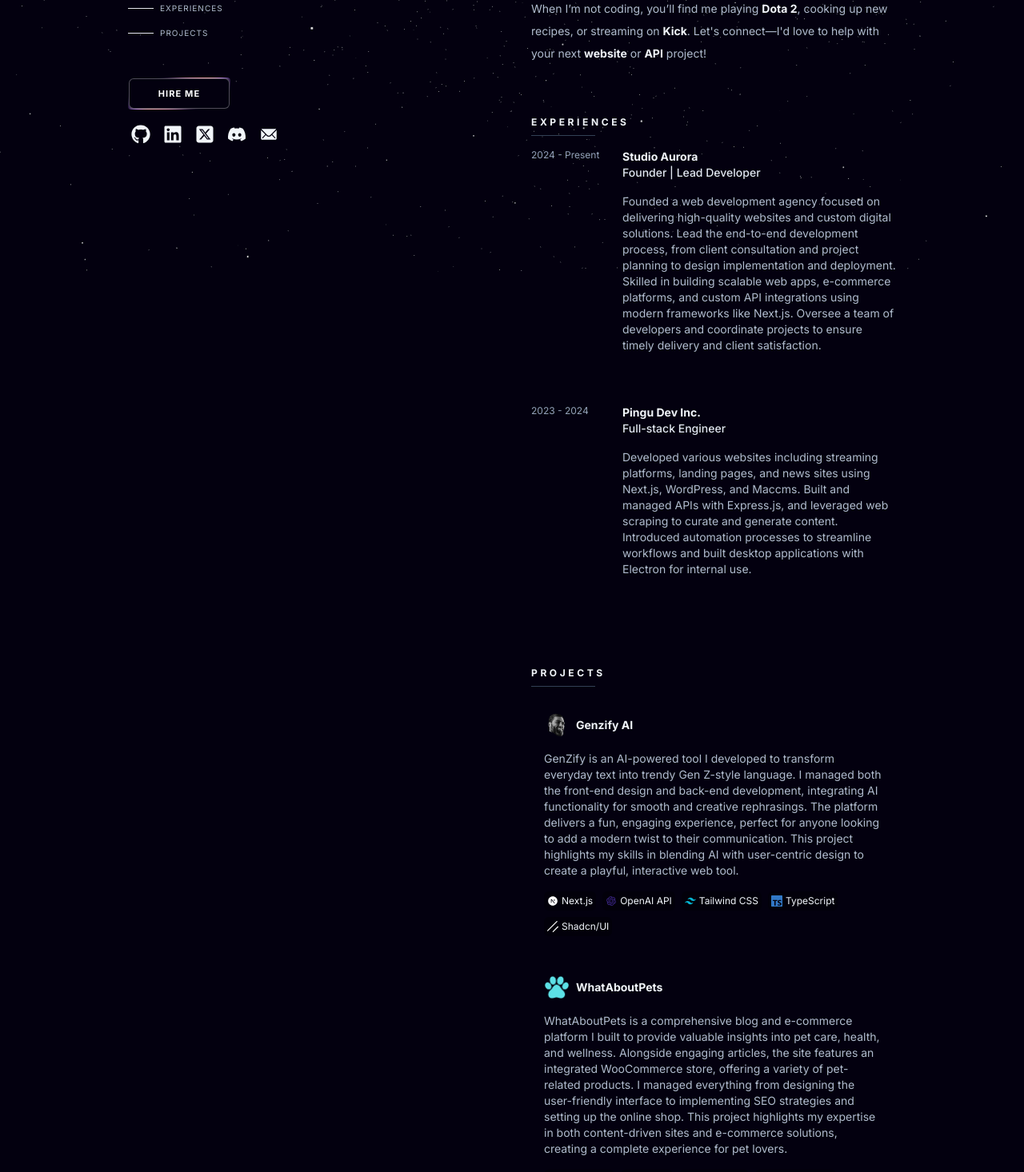
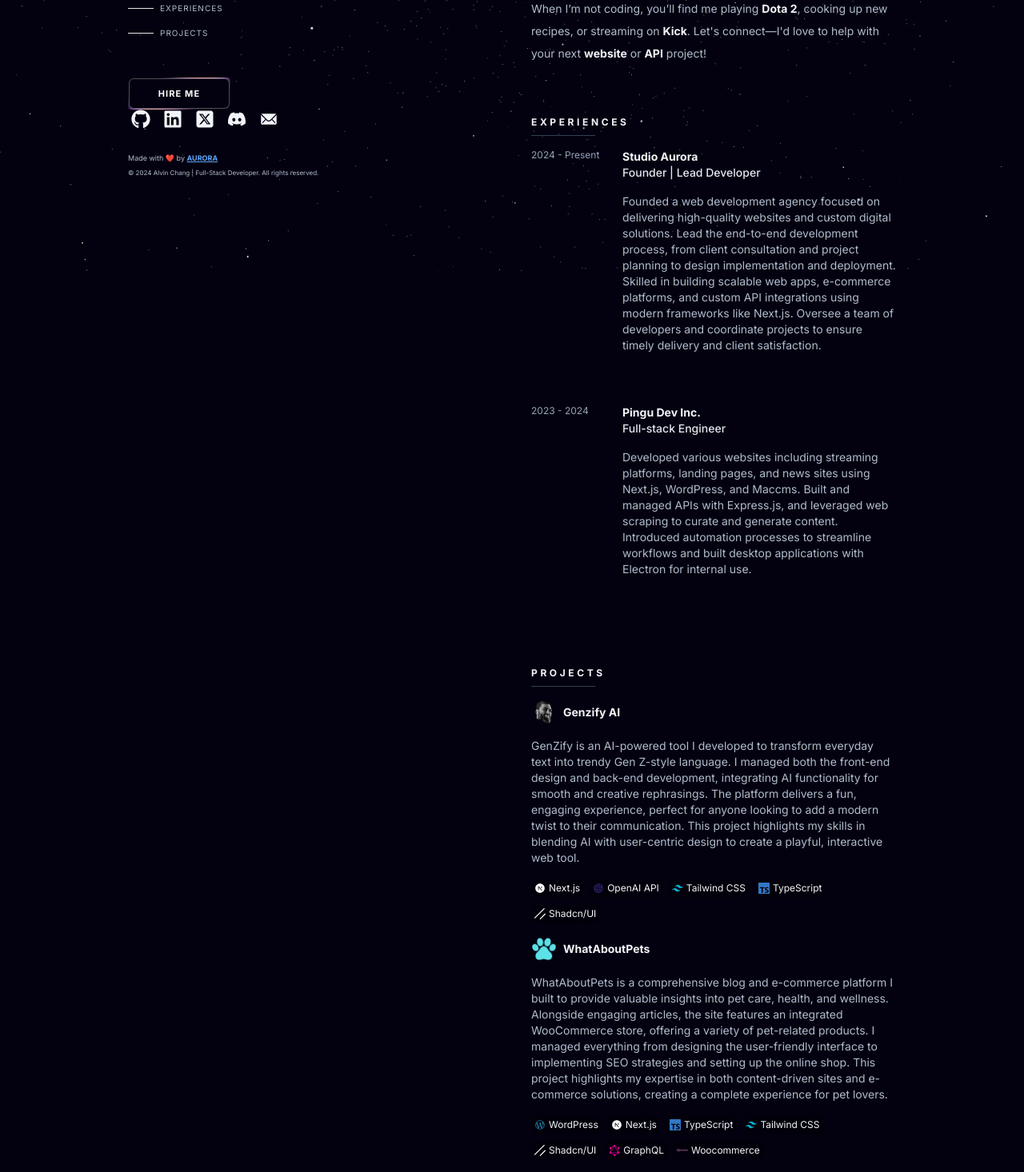
Before and after one commit to devstar969/devstar-portfolio, a Next.js app: page / in a window 1280 px wide. Shown: the part 460-1926 px from the top of the page at 80% size. Built offline with nearby package versions, Linux system fonts and the light colour scheme.

Commit message:
style: general styling and update config.tsx file

```diff
--- a/src/app/components/ExperienceCard.tsx
+++ b/src/app/components/ExperienceCard.tsx
@@ -12,7 +12,7 @@ export default function ExperienceCard({
     description,
 }: TProps) {
     return (
-        <div className="w-full px-4 sm:px-0 mb-8 lg:mb-12 lg:grid grid-cols-4">
+        <div className="w-full mb-8 lg:mb-12 lg:grid grid-cols-4">
             <p className="text-slate-400 text-xs !mb-2">{duration}</p>
             <div className="col-span-3">
                 <h2 className="text-slate-100 text-sm font-bold">{company}</h2>
--- a/src/app/components/HireMeButton.tsx
+++ b/src/app/components/HireMeButton.tsx
@@ -16,7 +16,11 @@ const email = siteConfig.socialLinks.find((link) =>
     link.url.includes("mailto")
 )?.url;
 
-export default function HireMeButton() {
+type TProps = {
+    isSticky?: boolean;
+};
+
+export default function HireMeButton({ isSticky }: TProps) {
     return (
         <MotionDiv
             variants={slideInFromLeft(1)}
@@ -25,9 +29,9 @@ export default function HireMeButton() {
         >
             <Link
                 href={email || ""}
-                className="lg:mt-12 lg:w-full flex justify-center lg:justify-start"
+                className={`lg:mt-12 lg:w-full flex justify-center lg:justify-start ${!isSticky && 'lg:hidden'} `}
             >
-                <div className="relative w-32 h-10 overflow-hidden p-[1px] rounded-sm">
+                <div className="relative w-32 h-10 overflow-hidden p-[1px] rounded-sm hover:scale-110 transition-all duration-300 ease-in-out">
                     <motion.div
                         animate={{
                             background: gradients,
--- a/src/app/components/ProjectCard.tsx
+++ b/src/app/components/ProjectCard.tsx
@@ -21,7 +21,7 @@ export default function ProjectCard({
     link,
 }: TProps) {
     return (
-        <Link href={link} target="_blank" className="hover:scale-105 hover:bg-[rgb(255,255,255,0.05)] rounded-lg transition-all duration-300 p-4">
+        <Link href={link} target="_blank" className="hover:scale-105 hover:bg-[rgb(255,255,255,0.05)] rounded-lg transition-all duration-300 hover:p-4">
             <div className="flex items-center gap-2">
                 <Image src={logo} alt={title} width={32} height={32} />
                 <h2 className="text-slate-100 text-sm font-bold">{title}</h2>
--- a/src/app/components/Projects.tsx
+++ b/src/app/components/Projects.tsx
@@ -13,7 +13,7 @@ export default function Projects() {
         >
             <section
                 id="projects"
-                className="w-full flex flex-wrap justify-center lg:justify-start mb-8 lg:mb-12"
+                className="w-full flex flex-wrap justify-center lg:justify-start mb-8 lg:mb-0"
             >
                 <SectionLabel label="PROJECTS" />
                 <div className="w-full flex flex-wrap gap-4">
--- a/src/app/components/SocialIcons.tsx
+++ b/src/app/components/SocialIcons.tsx
@@ -1,15 +1,19 @@
 import Link from "next/link";
 import { siteConfig } from "../config";
-import { slideInFromLeft } from "../utils/motion";
+import { slideInFromLeft, slideInFromTop } from "../utils/motion";
 import MotionDiv from "./MotionDiv";
 
-export default function SocialIcons() {
+type TProps = {
+    isSticky?: boolean;
+};
+
+export default function SocialIcons({ isSticky }: TProps) {
     return (
         <MotionDiv
-            variants={slideInFromLeft(1)}
+            variants={isSticky ? slideInFromLeft(1) : slideInFromTop(1)}
             initial="hidden"
             animate="visible"
-            className="w-full pt-12 lg:pt-0 lg:pl-1"
+            className={`w-full lg:pt-0 lg:pl-1 ${!isSticky ? 'lg:hidden py-4' : 'pt-12'}`}
         >
             <ul className="flex justify-center lg:justify-start gap-4">
                 {siteConfig.socialLinks.map((link) => (
--- a/src/app/config.tsx
+++ b/src/app/config.tsx
@@ -8,6 +8,7 @@ import { GrGraphQl } from "react-icons/gr";
 export const siteConfig = {
     name: "Alvin Chang",
     title: "Alvin Chang | Full-Stack Developer",
+    alias: "Aurora",
     description: "Alvin Chang is a web developer who builds scalable, user-centric applications using Next.js, WordPress, and other frameworks. With a focus on performance, accessibility, and clean code, Alvin creates digital solutions that are both functional and aesthetically pleasing.",
     keywords: "Alvin Chang, full-stack developer, web development, Next.js, WordPress, React, Node.js, scalable applications, clean code",
     url: "https://alvinchang.dev",
--- a/src/app/page.tsx
+++ b/src/app/page.tsx
@@ -8,6 +8,7 @@ import Projects from "./components/Projects";
 import { siteConfig } from "./config";
 import TableOfContents from "./components/TableOfContents";
 import HireMeButton from "./components/HireMeButton";
+import Footer from "./components/Footer";
 
 export default function Home() {
     const jsonLd = {
@@ -33,14 +34,20 @@ export default function Home() {
                             className="pl-1 text-center lg:text-start text-xs lg:text-sm mt-4 min-h-20 max-w-[500px] text-slate-350"
                         />
                         <TableOfContents />
-                        <HireMeButton />
+                        <HireMeButton isSticky />
                     </div>
-                    <SocialIcons />
+                    <div>
+                        <SocialIcons isSticky />
+                        <Footer isSticky />
+                    </div>
                 </header>
-                <main className="w-full lg:w-1/2 px-4 sm:px-0 pt-20 lg:pt-40 lg:pl-6 text-slate-350 text-sm flex flex-wrap justify-center lg:block">
+                <main className="w-full lg:w-1/2 px-4 sm:px-0 pt-20 lg:pt-40 lg:pl-6 text-slate-350 text-sm flex flex-wrap justify-center lg:block lg:mb-40">
                     <AboutMe />
                     <Experiences />
                     <Projects />
+                    <HireMeButton />
+                    <Footer />
+                    <SocialIcons />
                 </main>
             </section>
         </main>
--- a/src/app/utils/motion.ts
+++ b/src/app/utils/motion.ts
@@ -26,23 +26,16 @@ export function slideInFromRight(delay: number) {
     };
 }
 
-export const slideInFromTop = {
+export function slideInFromTop(delay: number) {
+    return {
         hidden: { y: -100, opacity: 0 },
         visible: {
             y: 0,
             opacity: 1,
             transition: {
-            delay: 0.5,
+                delay: delay,
                 duration: 0.5,
             },
         },
     };
-
-export const rotateInfinitely = {
-    rotate: [0, 360],
-    transition: {
-        duration: 2,
-        ease: "linear",
-        repeat: Infinity,
-    },
-};
+}
```
Lines whose indentation alone changed are shown as unchanged.
